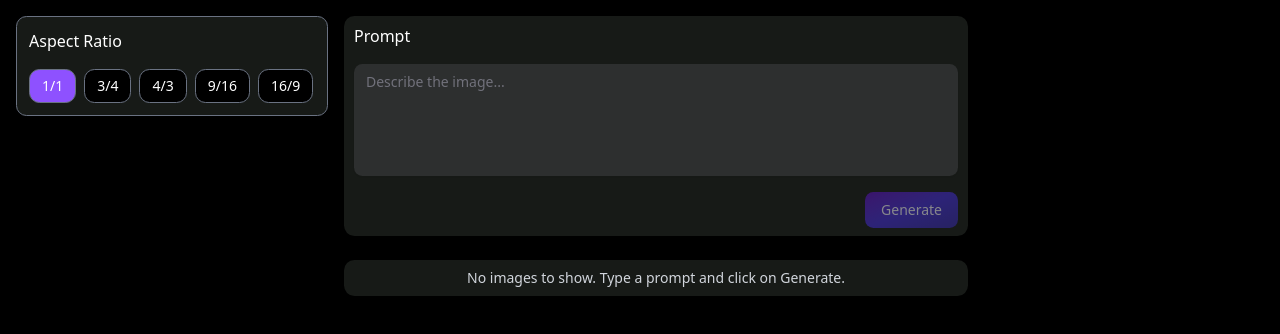
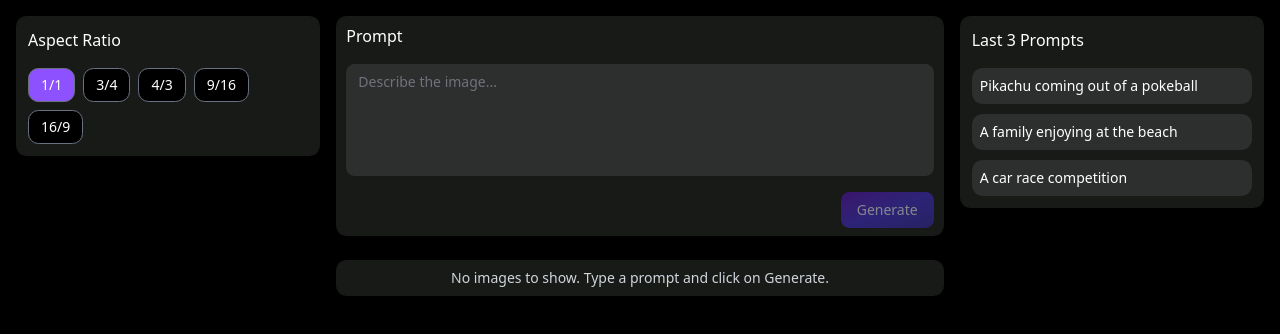
Before and after one commit to HimanshuS1nha/AI-Image-Generator, a React (Vite) app in the folder desktop/: page / in a window 1280 px wide. Shown: the top 334 px of the page. Built offline with nearby package versions, Linux system fonts and the light colour scheme.

Commit message:
History section added and UI changes

```diff
--- a/desktop/src/App.tsx
+++ b/desktop/src/App.tsx
@@ -3,6 +3,7 @@ import { setTheme } from "@tauri-apps/api/app";
 
 import ConfigSection from "./components/config-section";
 import MainSection from "./components/main-section";
+import HistorySection from "./components/history-section";
 
 import { aspectRatios } from "./constants/aspect-ratios";
 
@@ -29,6 +30,8 @@ const App = () => {
         setInput={setInput}
         generatedImage={generatedImage}
       />
+
+      <HistorySection />
     </div>
   );
 };
--- a/desktop/src/components/config-section.tsx
+++ b/desktop/src/components/config-section.tsx
@@ -12,7 +12,7 @@ const ConfigSection = ({
   setAspectRatio: React.Dispatch<React.SetStateAction<string>>;
 }) => {
   return (
-    <div className="flex flex-col gap-y-4 p-3 rounded-lg w-[25%] border-[0.5px] border-gray-500 bg-[#171a17] h-fit">
+    <div className="flex flex-col gap-y-4 p-3 rounded-lg w-[25%] bg-[#171a17] h-fit">
       <p>Aspect Ratio</p>
 
       <div className="flex gap-2 items-center flex-wrap">
--- /dev/null
+++ b/desktop/src/components/history-section.tsx
@@ -0,0 +1,24 @@
+const HistorySection = () => {
+  const recentPrompts = [
+    "Pikachu coming out of a pokeball",
+    "A family enjoying at the beach",
+    "A car race competition",
+  ];
+  return (
+    <div className="flex flex-col gap-y-4 p-3 rounded-lg w-[25%] bg-[#171a17] h-fit">
+      <p>Last 3 Prompts</p>
+
+      <div className="flex flex-col gap-y-2.5">
+        {recentPrompts.map((prompt) => {
+          return (
+            <div key={prompt} className="p-2 rounded-lg bg-[#2d2f2f]">
+              <p className="text-sm">{prompt}</p>
+            </div>
+          );
+        })}
+      </div>
+    </div>
+  );
+};
+
+export default HistorySection;
```
